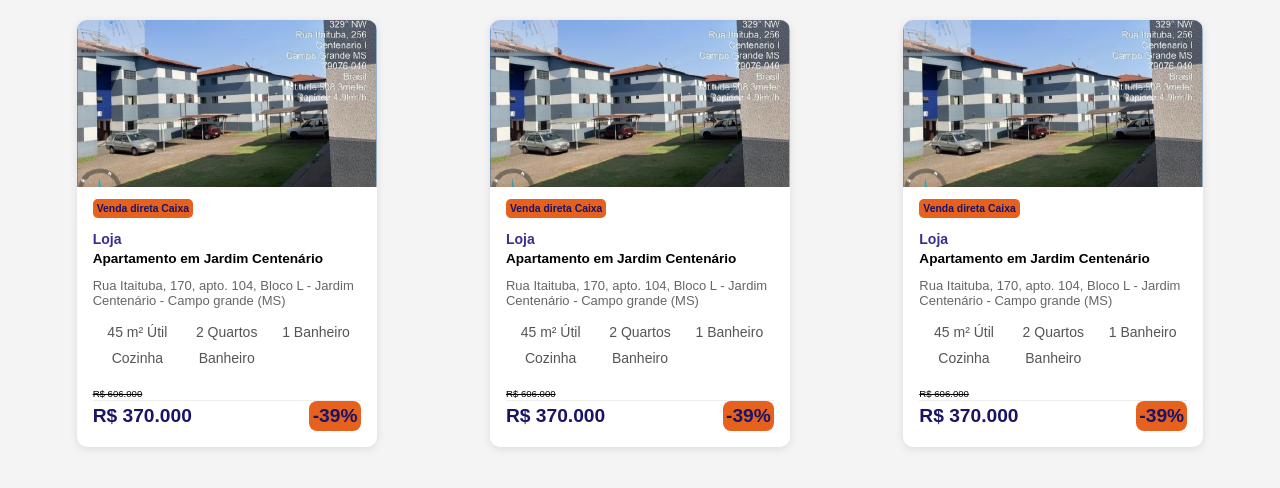
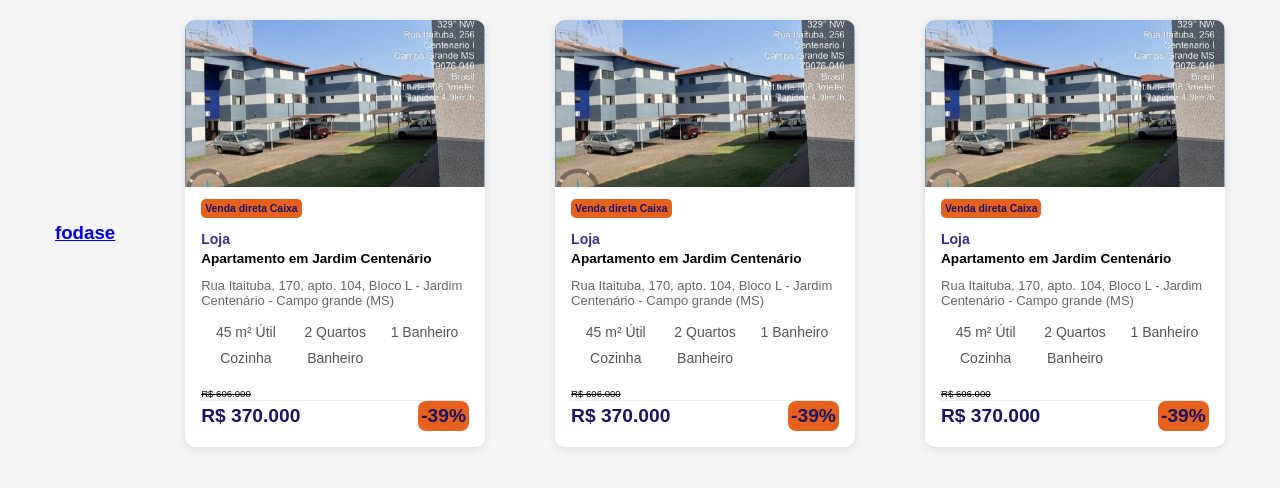
Before and after one commit to vieira-hq/netlify-test, a plain HTML site: page index.html in a window 1280 px wide. Drawn offline with Linux system fonts and the light colour scheme.

Commit message:
Update index.html

```diff
--- a/index.html
+++ b/index.html
@@ -131,6 +131,8 @@
 </head>
 <body>
 
+<h3><a href='/idk.html'>fodase</a></h3>
+
 <div class="card">
   <img src="imovel.png" alt="Imagem da loja">
   <div class="card-content">
```
